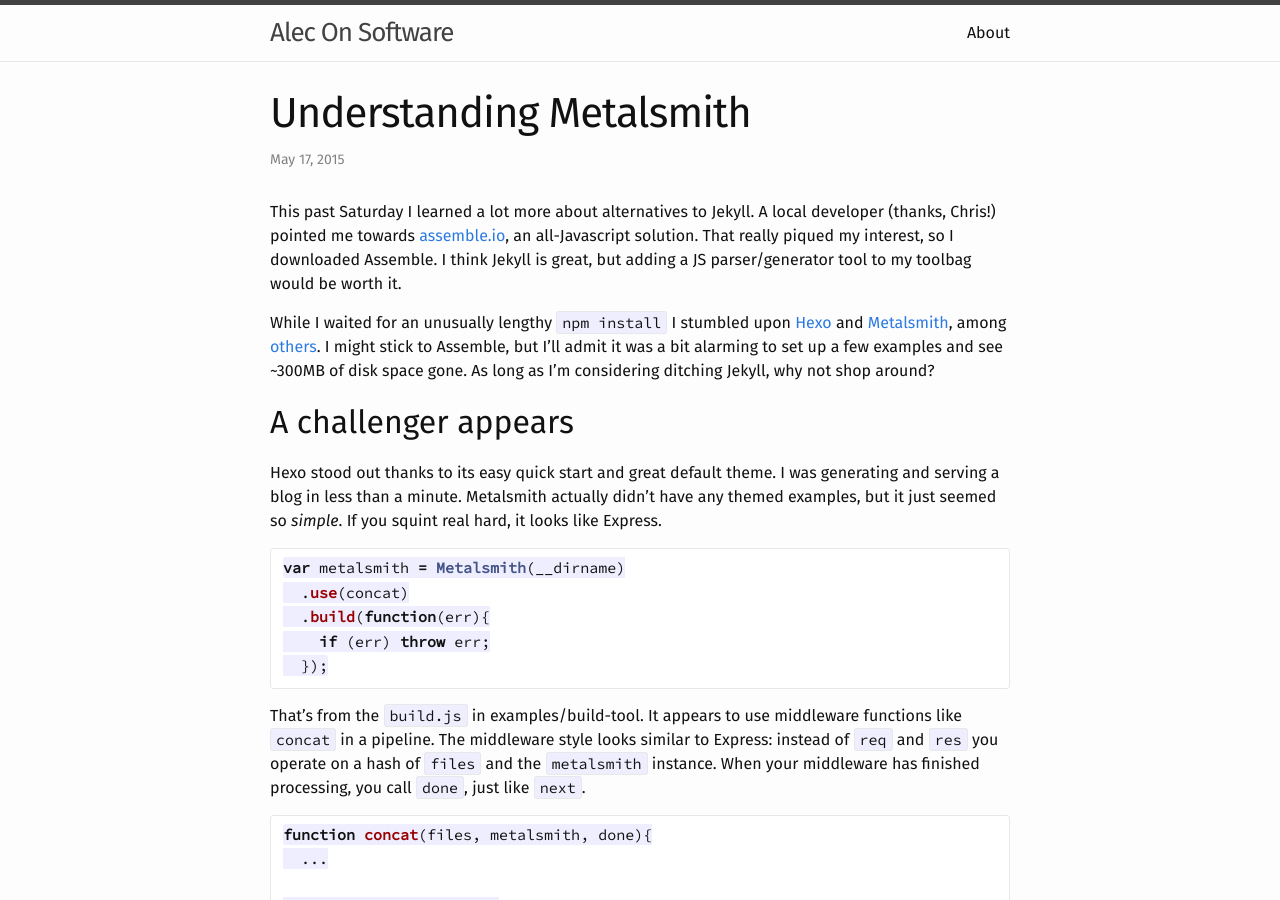
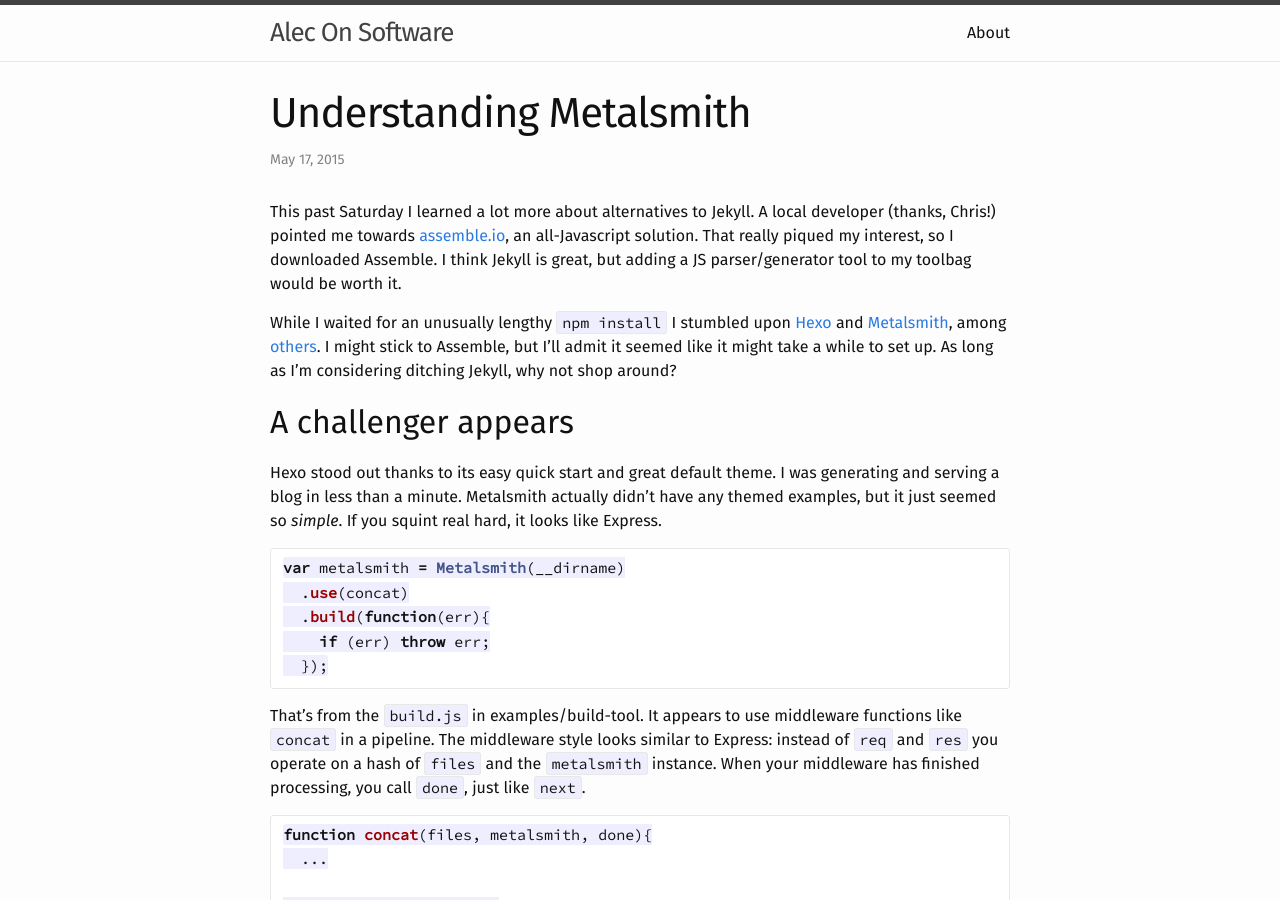
Before and after one commit to alecroy/alecroy.github.io, a Jekyll site: the page built from _posts/2015-05-17-understanding-metalsmith.md, in a window 1280 px wide and 900 px high. Built offline with Jekyll 4.4.1, drawn with Linux system fonts in a browser that asks for light colours; Markdown is read by kramdown in place of the engine named in the settings; some of the changed text lies outside the part shown.

Commit message:
final edits to post: Understanding Metalsmith

```diff
--- a/_posts/2015-05-17-understanding-metalsmith.md
+++ b/_posts/2015-05-17-understanding-metalsmith.md
@@ -6,7 +6,7 @@ date: 2015-05-17 12:00
 
 This past Saturday I learned a lot more about alternatives to Jekyll.  A local developer (thanks, Chris!) pointed me towards [assemble.io][asmbl], an all-Javascript solution.  That really piqued my interest, so I downloaded Assemble.  I think Jekyll is great, but adding a JS parser/generator tool to my toolbag would be worth it.
 
-While I waited for an unusually lengthy `npm install` I stumbled upon [Hexo][hexo] and [Metalsmith][metal], among [others][st-gen].  I might stick to Assemble, but I'll admit it was a bit alarming to set up a few examples and see ~300MB of disk space gone.  As long as I'm considering ditching Jekyll, why not shop around?
+While I waited for an unusually lengthy `npm install` I stumbled upon [Hexo][hexo] and [Metalsmith][metal], among [others][st-gen].  I might stick to Assemble, but I'll admit it seemed like it might take a while to set up.  As long as I'm considering ditching Jekyll, why not shop around?
 
 ## A challenger appears
 
@@ -113,7 +113,7 @@ That's pretty much it.  It's got 3 helper functions and 4 required modules.  It
 
 ## Finis
 
-Hopefully I didn't get too much wrong.  I just found this tool today, so surely my views are subject to change.  Thanks to [Mike Valstar][valstar-home] for inspiring me to read the source,  and to [Segment][segment] for writing such a nice little piece of JavaScript.  Happy hacking.
+Hopefully I didn't get too much wrong.  I just found this tool today, so surely my views are subject to change.  I feel like I've got a much better handle on it now that I've read it.  Thanks to [Mike Valstar][valstar-home] for inspiring me to read the source,  and to [Segment][segment] for writing such a nice little piece of JavaScript.  Happy hacking.
 
 [st-gen]: http://staticgen.com
 [asmbl]: http://assemble.io
```
